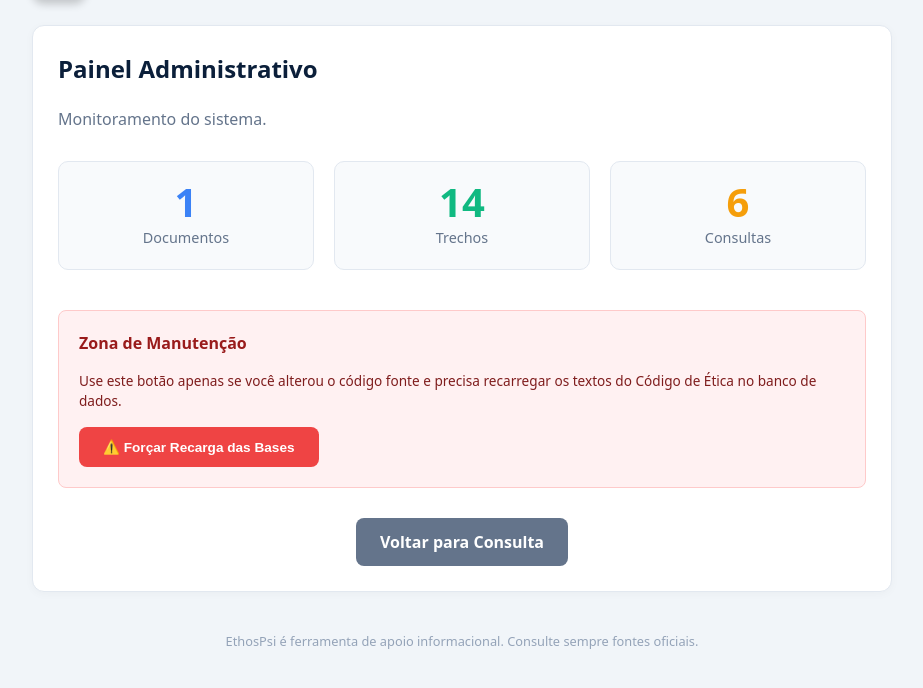
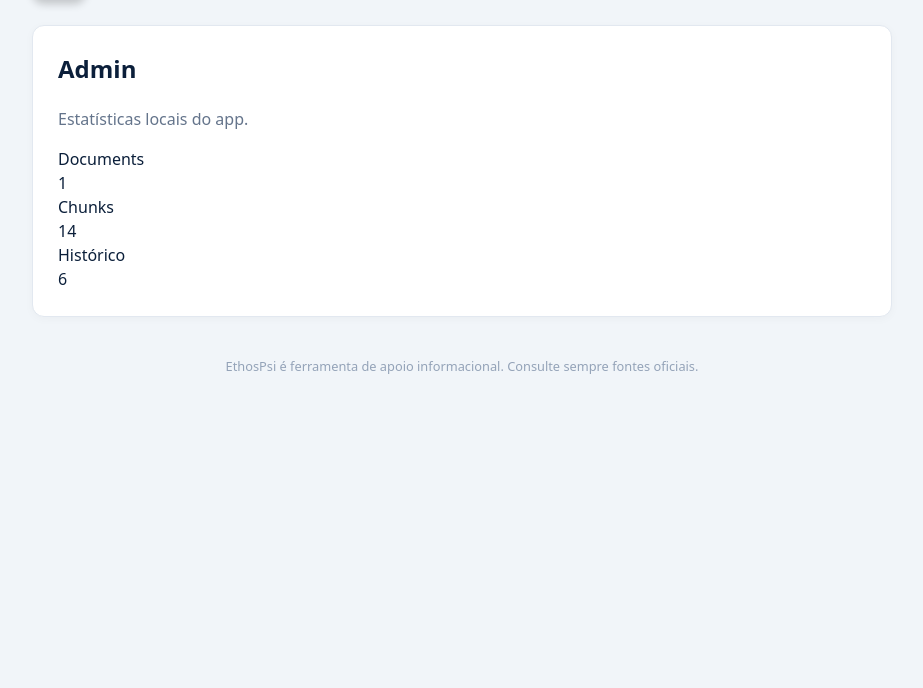
Before and after one commit to sabrinaandraderocha-cmyk/ethospsi, a Flask app: page /admin in a window 1280 px wide. Shown: the part 75-763 px from the top of the page, without its empty margins (178-1101 px from the left). Run offline with Flask 3, Linux system fonts and the light colour scheme; data comes from the database, SQL or seed files in the repository.

Commit message:
Update admin.html

```diff
--- a/templates/admin.html
+++ b/templates/admin.html
@@ -1,42 +1,24 @@
 {% extends "base.html" %}
+{% block content %}
 
-{% block content %}
 <section class="card">
-  <h2 style="margin-top: 0;">Painel Administrativo</h2>
-  <p style="color: #64748b;">Monitoramento do sistema.</p>
+  <h2 style="margin-top:0;">Admin</h2>
+  <p style="color:#64748b;">Estatísticas locais do app.</p>
 
-  <div style="display: grid; grid-template-columns: repeat(auto-fit, minmax(200px, 1fr)); gap: 20px; margin-top: 30px;">
-    <div style="background: #f8fafc; padding: 20px; border-radius: 10px; border: 1px solid #e2e8f0; text-align: center;">
-      <div style="font-size: 2.5rem; font-weight: bold; color: #3b82f6; line-height: 1;">{{ stats.documents }}</div>
-      <div style="color: #64748b; font-size: 0.9rem; margin-top: 5px;">Documentos</div>
+  <div class="result-grid">
+    <div class="result-card">
+      <div class="k">Documents</div>
+      <div class="v">{{ stats.documents }}</div>
     </div>
-    <div style="background: #f8fafc; padding: 20px; border-radius: 10px; border: 1px solid #e2e8f0; text-align: center;">
-      <div style="font-size: 2.5rem; font-weight: bold; color: #10b981; line-height: 1;">{{ stats.chunks }}</div>
-      <div style="color: #64748b; font-size: 0.9rem; margin-top: 5px;">Trechos</div>
+    <div class="result-card">
+      <div class="k">Chunks</div>
+      <div class="v">{{ stats.chunks }}</div>
     </div>
-    <div style="background: #f8fafc; padding: 20px; border-radius: 10px; border: 1px solid #e2e8f0; text-align: center;">
-      <div style="font-size: 2.5rem; font-weight: bold; color: #f59e0b; line-height: 1;">{{ stats.history }}</div>
-      <div style="color: #64748b; font-size: 0.9rem; margin-top: 5px;">Consultas</div>
+    <div class="result-card">
+      <div class="k">Histórico</div>
+      <div class="v">{{ stats.history }}</div>
     </div>
   </div>
+</section>
 
-  <div style="margin-top: 40px; background: #fff1f2; border: 1px solid #fecaca; padding: 20px; border-radius: 8px;">
-      <h3 style="font-size: 1rem; color: #991b1b; margin-top: 0;">Zona de Manutenção</h3>
-      <p style="font-size: 0.85rem; color: #7f1d1d; margin-bottom: 15px;">
-        Use este botão apenas se você alterou o código fonte e precisa recarregar os textos do Código de Ética no banco de dados.
-      </p>
-
-      <form method="post" action="/">
-        <input type="hidden" name="load_bases" value="true">
-        <button class="btn-action" type="submit" style="background-color: #ef4444; font-size: 0.85rem;">
-          ⚠️ Forçar Recarga das Bases
-        </button>
-      </form>
-  </div>
-
-  <div style="margin-top: 30px; text-align: center;">
-    <a href="{{ url_for('home') }}" class="btn-action" style="text-decoration: none; display: inline-block; background-color: #64748b;">Voltar para Consulta</a>
-  </div>
-
-</section>
 {% endblock %}
```
